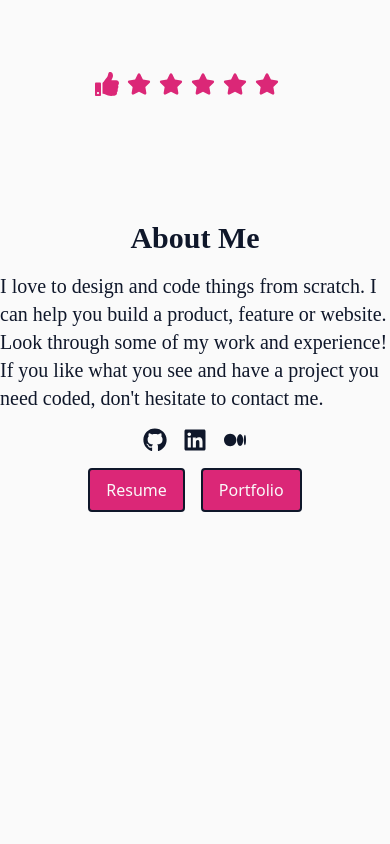
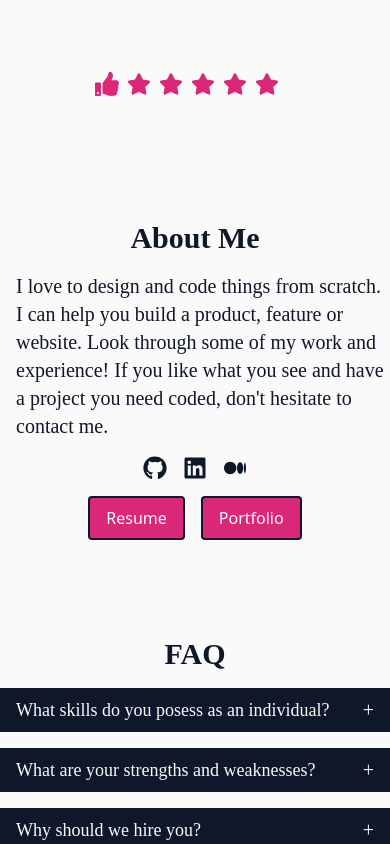
Before and after one commit to Naledi-Dikgale/portfolio-v3, a React (Vite) app: page / in a window 390 px wide. Shown: the part 1580-2424 px from the top of the page. Built offline with nearby package versions, Linux system fonts and the light colour scheme; no server answers; a web font is replaced by a local one.

Commit message:
Adjust margins

```diff
--- a/src/components/About.jsx
+++ b/src/components/About.jsx
@@ -7,19 +7,28 @@ function About() {
   const { theme } = useContext(ThemeContext);
 
   return (
-    <section id="about" className={`h-screen mx-auto pb-8 pt-24 ${theme === 'light' ? 'bg-primary text-secondary' : 'bg-secondary text-primary'}`}>
+    <section id="about" className={`h-full mx-auto pb-16 pt-24 ${theme === 'light' ? 'bg-primary text-secondary' : 'bg-secondary text-primary'}`}>
       <h1 className={`font-agbalumo text-3xl font-bold mb-4 text-center ${theme === 'light' ? 'text-secondary' : 'text-primary'}`}>
         About Me
       </h1>
       <div className="w-full h-auto space-y-4 max-w-3xl mx-auto">
-        <p className="text-xl font-agbalumo">I love to design and code things from scratch.
-            I can help you build a product, feature or website. Look through some of my work and experience!
-            If you like what you see and have a project you need coded, don&apos;t hesitate to contact me.
+        <p className="text-xl font-agbalumo pl-4 sm:pl-0">
+            I love to design and code things from scratch.
+            I can help you build a product, feature or website.
+            Look through some of my work and experience!
+            If you like what you see and have a project you need coded,
+             don&apos;t hesitate to contact me.
         </p>
         <div className="flex justify-center space-x-4">
+        <a href="https://github.com/Naledi-Dikgale" className="">
           <FaGithub size={24} />
-          <FaLinkedin size={24} />
-          <RiMediumFill size={24} />
+        </a>
+        <a href="https://www.linkedin.com/in/naledi-dikgale/" className="">
+            <FaLinkedin size={24} />
+          </a>
+          <a href="https://medium.com/@naledi1" className="">
+            <RiMediumFill size={24} />
+          </a>
         </div>
         <div className="flex justify-center space-x-4">
           <a href="https://docs.google.com/document/d/1wR3kXk9uqbYAIzUEHH7A88pr0xJ_-VsMspL9PcTyViE/edit?usp=sharing" className={`px-4 py-2 border-2 rounded ${theme === 'light' ? 'border-secondary bg-button text-primary hover:bg-button hover:text-primary-light' : 'border-primary bg-button text-primary hover:bg-secondary-light hover:text-primary'}`}>Resume</a>
```
